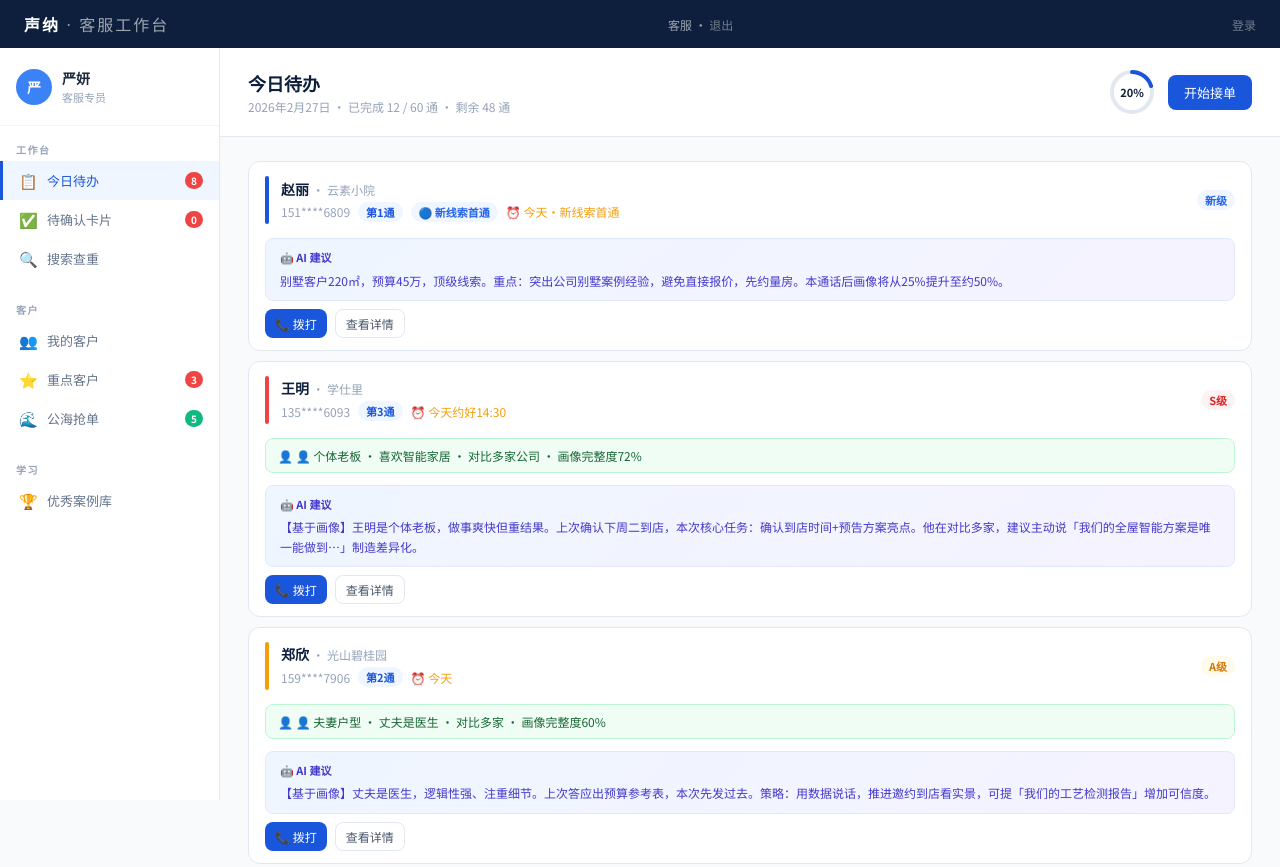
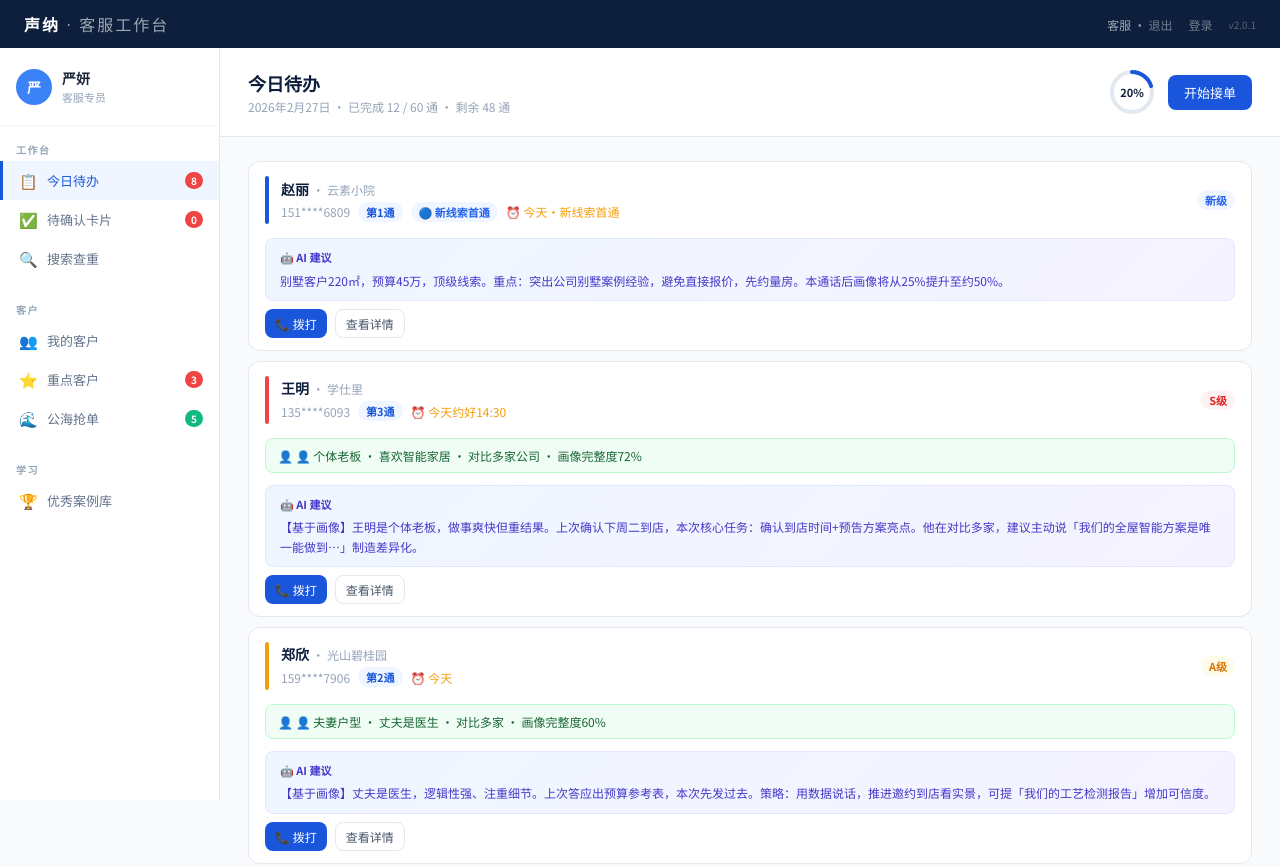
Before and after one commit to Levinegie/sonar-crm, a website: page public/agent/index.html in a window 1280 px wide. Shown: the top 867 px of the page. Drawn offline with Linux system fonts and the light colour scheme.

Commit message:
feat: 三端右上角添加独立版本号v2.0.1

```diff
--- a/public/agent/index.html
+++ b/public/agent/index.html
@@ -242,11 +242,14 @@ tr:hover td{background:var(--gray-50);cursor:pointer;}
 
 <div class="role-switch">
   <div class="logo">声纳 <span style="font-weight:400;opacity:0.6">· 客服工作台</span></div>
-  <div style="color:rgba(255,255,255,0.6);font-size:12px" id="user-info" style="display:none">
-    <span id="current-user">客服</span> · <span onclick="doLogout()" style="cursor:pointer;opacity:0.7">退出</span>
-  </div>
-  <div id="login-btn" style="color:rgba(255,255,255,0.6);font-size:12px">
-    <span onclick="showLoginModal()" style="cursor:pointer;opacity:0.7">登录</span>
+  <div style="display:flex;align-items:center;gap:16px;">
+    <div style="color:rgba(255,255,255,0.6);font-size:12px" id="user-info" style="display:none">
+      <span id="current-user">客服</span> · <span onclick="doLogout()" style="cursor:pointer;opacity:0.7">退出</span>
+    </div>
+    <div id="login-btn" style="color:rgba(255,255,255,0.6);font-size:12px">
+      <span onclick="showLoginModal()" style="cursor:pointer;opacity:0.7">登录</span>
+    </div>
+    <div style="color:rgba(255,255,255,0.3);font-size:10px;">v2.0.1</div>
   </div>
 </div>
 
```
Also changed, not shown: public/admin/index.html (+1 -0 lines), public/boss/index.html (+8 -5 lines).
